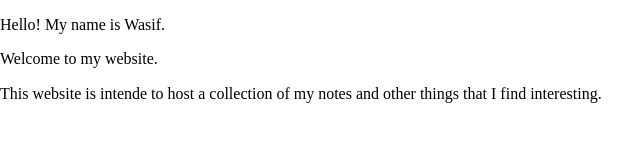
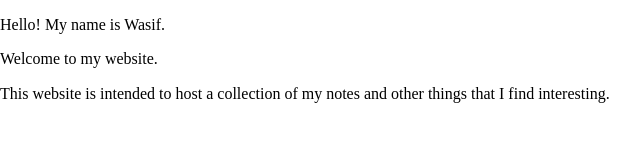
Before and after one commit to baig/wasifbaig.com, a plain HTML site: page index.html in a window 1280 px wide. Shown: the full height of the page, 0-640 px from the left. Drawn offline with nearby package versions, Linux system fonts and the light colour scheme.

Commit message:
Fixed a typo.

```diff
--- a/index.html
+++ b/index.html
@@ -30,7 +30,7 @@
   <!-- Add your site or application content here -->
   <p>Hello! My name is Wasif.</p>
   <p>Welcome to my website.</p>
-  <p>This website is intende to host a collection of my notes and other things that I find interesting.</p>
+  <p>This website is intended to host a collection of my notes and other things that I find interesting.</p>
 
   <script src="js/main.js"></script>
 </body>
```
